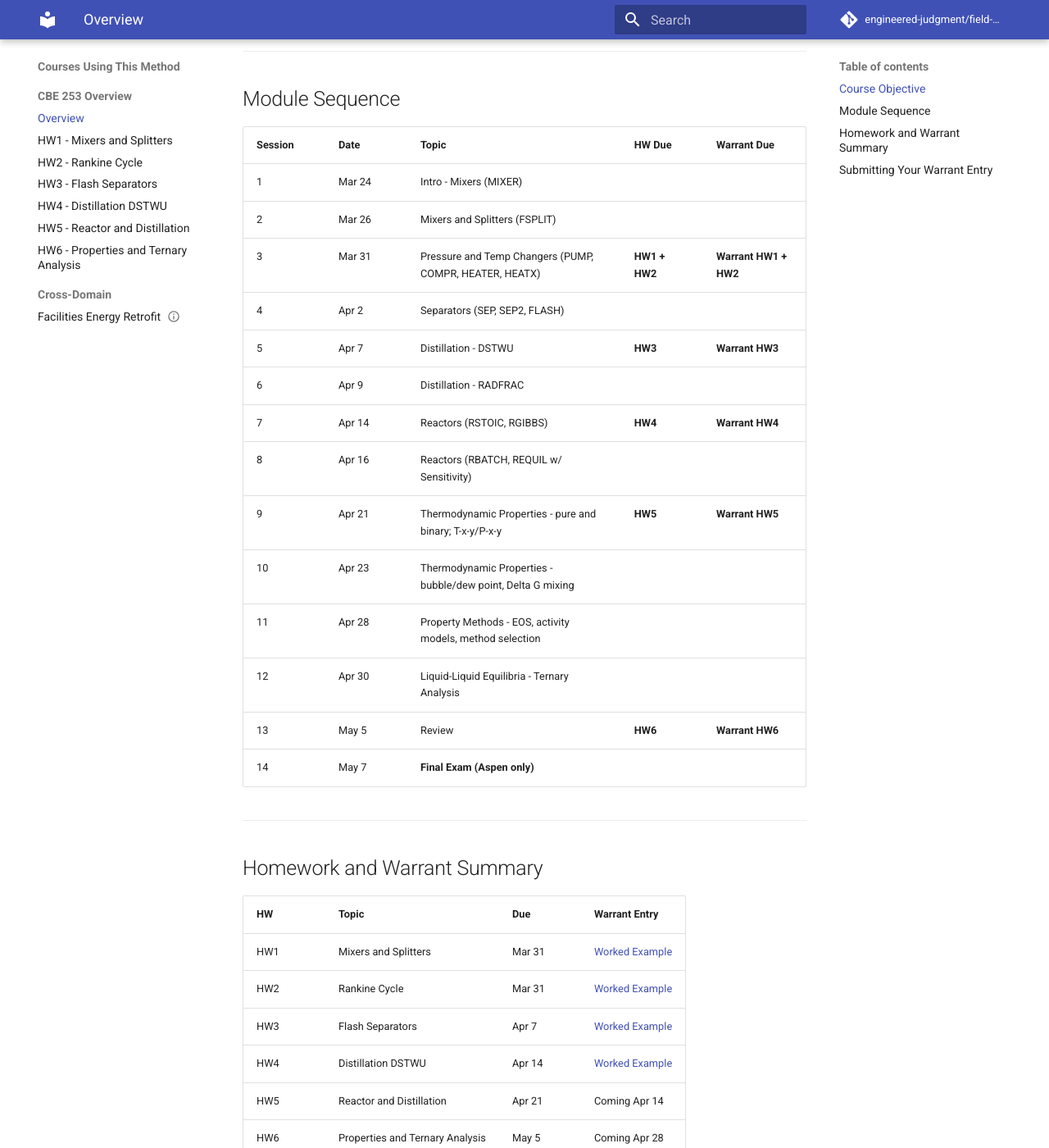
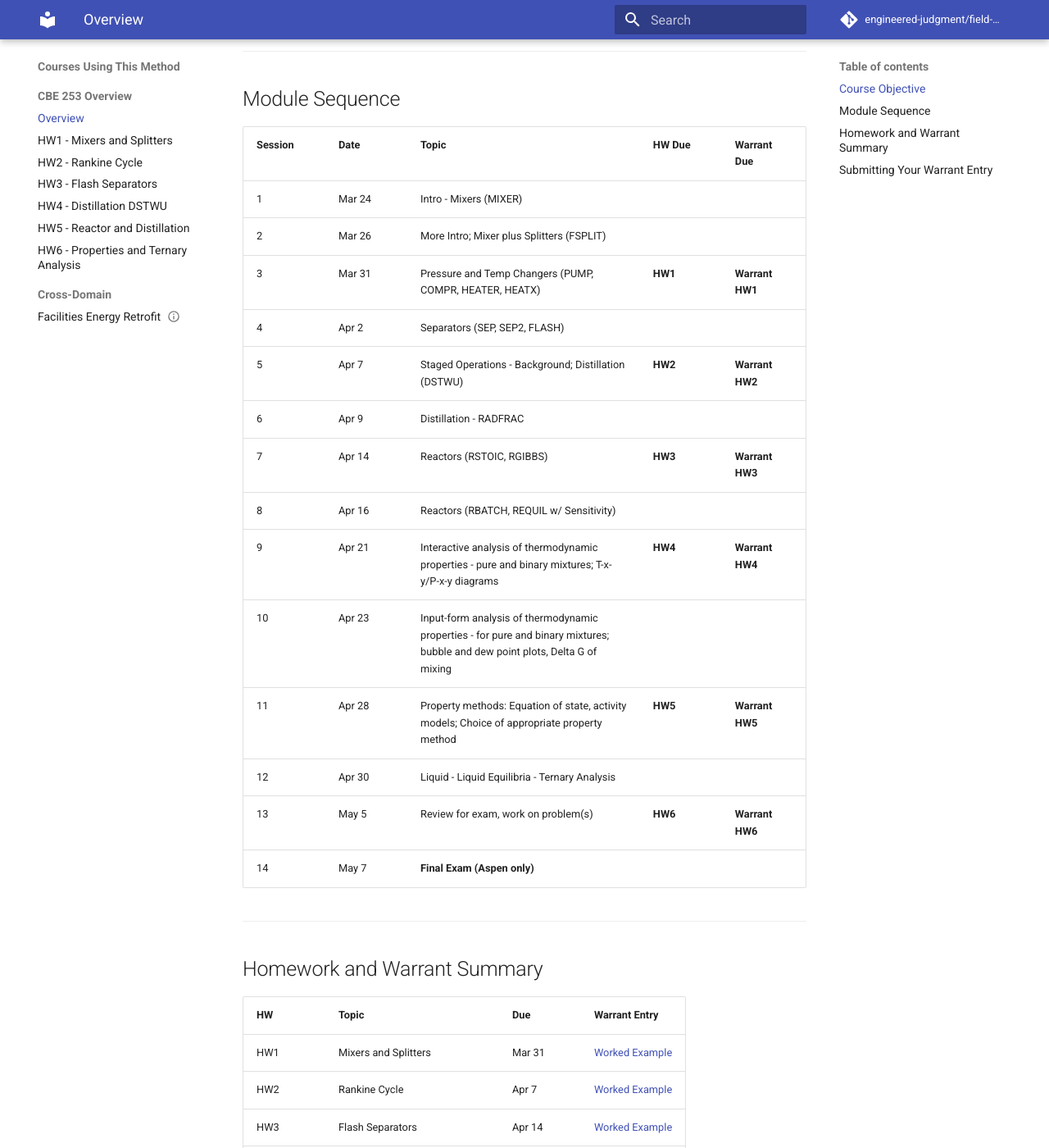
Before and after one commit to engineered-judgment/field-notes, an MkDocs documentation site: the page built from docs/contexts/cbe253/index.md, in a window 1280 px wide and 1400 px high, scrolled down 570 px. Shown: the whole window at 82% size. Built offline with MkDocs 1.6.1 and Material for MkDocs 9.7.7, drawn with Linux system fonts in a browser that asks for light colours; comment, search, counter and statistics services are not loaded; some of the changed text lies outside the part shown.

Commit message:
Update CBE 253 schedule and homework due sequence

```diff
--- a/docs/contexts/cbe253/index.md
+++ b/docs/contexts/cbe253/index.md
@@ -21,18 +21,18 @@ Build the habit of making defensible engineering decisions when models are incom
 | Session | Date | Topic | HW Due | Warrant Due |
 |---------|------|-------|--------|-------------|
 | 1 | Mar 24 | Intro - Mixers (MIXER) | | |
-| 2 | Mar 26 | Mixers and Splitters (FSPLIT) | | |
-| 3 | Mar 31 | Pressure and Temp Changers (PUMP, COMPR, HEATER, HEATX) | **HW1 + HW2** | **Warrant HW1 + HW2** |
+| 2 | Mar 26 | More Intro; Mixer plus Splitters (FSPLIT) | | |
+| 3 | Mar 31 | Pressure and Temp Changers (PUMP, COMPR, HEATER, HEATX) | **HW1** | **Warrant HW1** |
 | 4 | Apr 2 | Separators (SEP, SEP2, FLASH) | | |
-| 5 | Apr 7 | Distillation - DSTWU | **HW3** | **Warrant HW3** |
+| 5 | Apr 7 | Staged Operations - Background; Distillation (DSTWU) | **HW2** | **Warrant HW2** |
 | 6 | Apr 9 | Distillation - RADFRAC | | |
-| 7 | Apr 14 | Reactors (RSTOIC, RGIBBS) | **HW4** | **Warrant HW4** |
+| 7 | Apr 14 | Reactors (RSTOIC, RGIBBS) | **HW3** | **Warrant HW3** |
 | 8 | Apr 16 | Reactors (RBATCH, REQUIL w/ Sensitivity) | | |
-| 9 | Apr 21 | Thermodynamic Properties - pure and binary; T-x-y/P-x-y | **HW5** | **Warrant HW5** |
-| 10 | Apr 23 | Thermodynamic Properties - bubble/dew point, Delta G mixing | | |
-| 11 | Apr 28 | Property Methods - EOS, activity models, method selection | | |
-| 12 | Apr 30 | Liquid-Liquid Equilibria - Ternary Analysis | | |
-| 13 | May 5 | Review | **HW6** | **Warrant HW6** |
+| 9 | Apr 21 | Interactive analysis of thermodynamic properties - pure and binary mixtures; T-x-y/P-x-y diagrams | **HW4** | **Warrant HW4** |
+| 10 | Apr 23 | Input-form analysis of thermodynamic properties - for pure and binary mixtures; bubble and dew point plots, Delta G of mixing | | |
+| 11 | Apr 28 | Property methods: Equation of state, activity models; Choice of appropriate property method | **HW5** | **Warrant HW5** |
+| 12 | Apr 30 | Liquid - Liquid Equilibria - Ternary Analysis | | |
+| 13 | May 5 | Review for exam, work on problem(s) | **HW6** | **Warrant HW6** |
 | 14 | May 7 | **Final Exam (Aspen only)** | | |
 
 ---
@@ -42,10 +42,10 @@ Build the habit of making defensible engineering decisions when models are incom
 | HW | Topic | Due | Warrant Entry |
 |----|-------|-----|---------------|
 | HW1 | Mixers and Splitters | Mar 31 | [Worked Example](../../notebooks/cbe253/hw1-mixers-and-splitters.md) |
-| HW2 | Rankine Cycle | Mar 31 | [Worked Example](../../notebooks/cbe253/hw2-pressure-and-temperature-changers.md) |
-| HW3 | Flash Separators | Apr 7 | [Worked Example](../../notebooks/cbe253/hw3-flash-separators.md) |
-| HW4 | Distillation DSTWU | Apr 14 | [Worked Example](../../notebooks/cbe253/hw4-distillation-dstwu.md) |
-| HW5 | Reactor and Distillation | Apr 21 | Coming Apr 14 |
+| HW2 | Rankine Cycle | Apr 7 | [Worked Example](../../notebooks/cbe253/hw2-pressure-and-temperature-changers.md) |
+| HW3 | Flash Separators | Apr 14 | [Worked Example](../../notebooks/cbe253/hw3-flash-separators.md) |
+| HW4 | Distillation DSTWU | Apr 21 | [Worked Example](../../notebooks/cbe253/hw4-distillation-dstwu.md) |
+| HW5 | Reactor and Distillation | Apr 28 | Coming Apr 21 |
 | HW6 | Properties and Ternary Analysis | May 5 | Coming Apr 28 |
 
 ---
```
